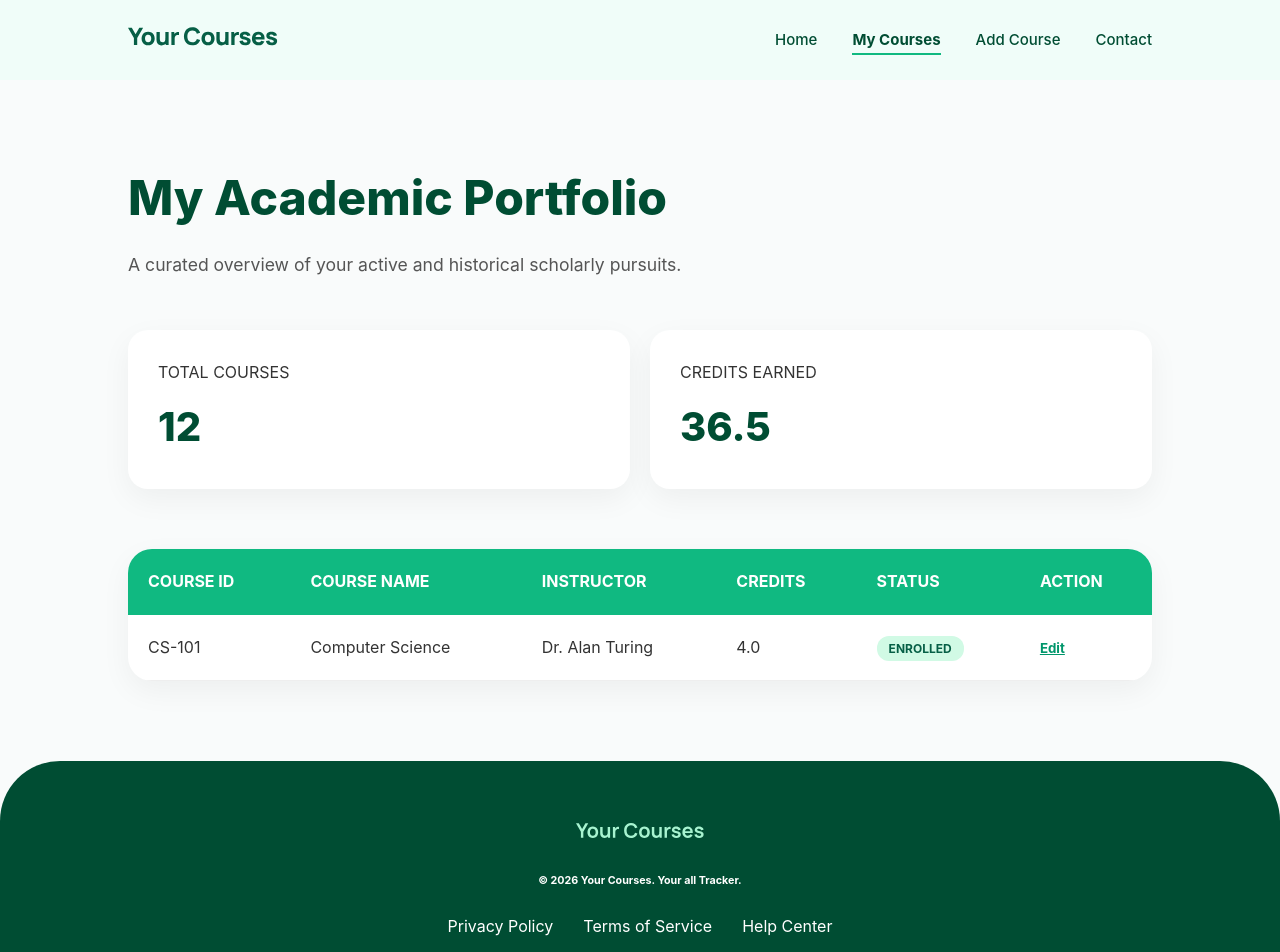
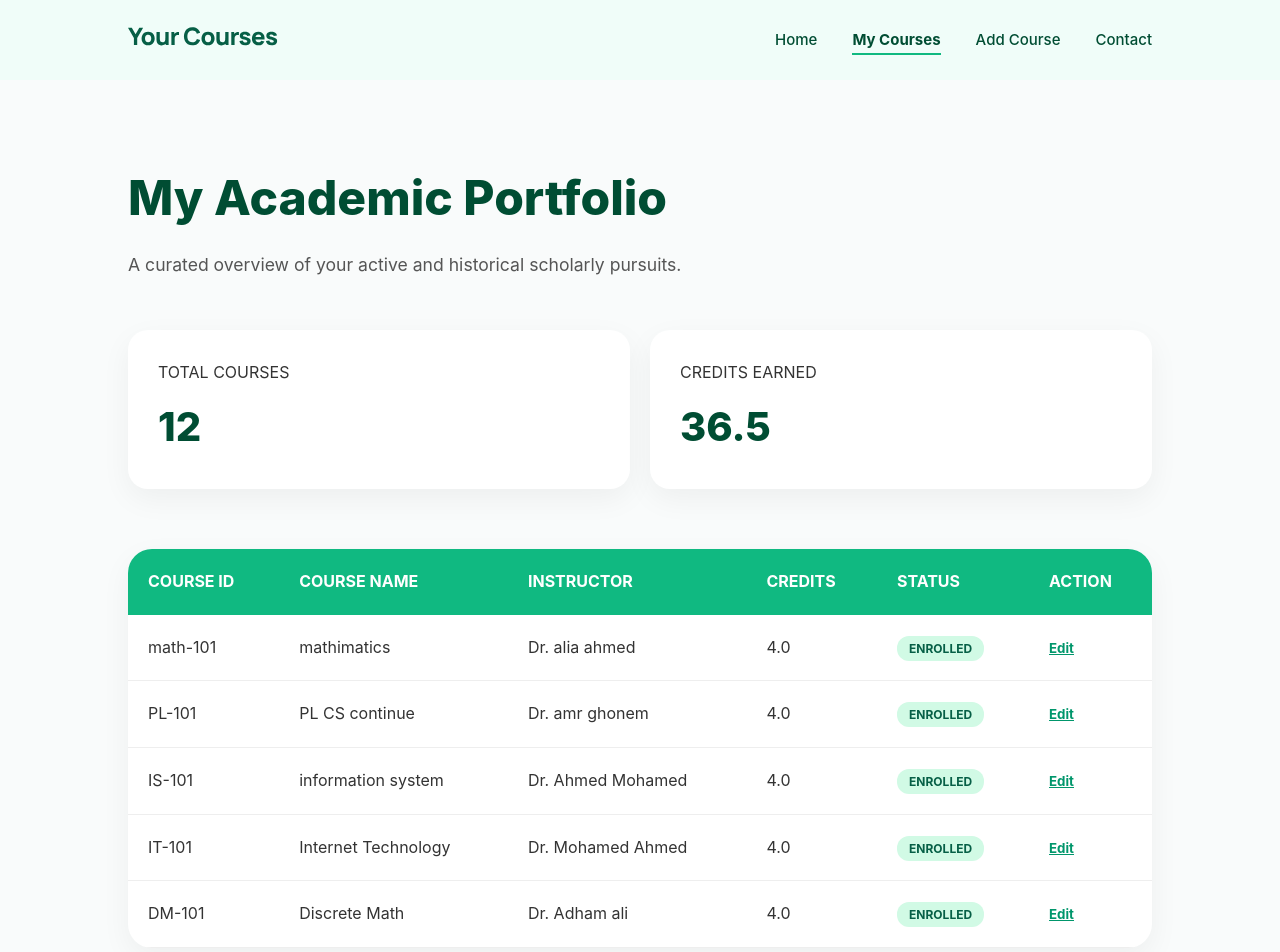
Before and after one commit to za103346-cpu/zyadlol.github.io, a plain HTML site: page pages/my-courses.html in a window 1280 px wide. Shown: the top 952 px of the page. Drawn offline with Linux system fonts and the light colour scheme.

Commit message:
Update my-courses.html

```diff
--- a/pages/my-courses.html
+++ b/pages/my-courses.html
@@ -51,9 +51,41 @@
                     </thead>
                     <tbody>
                         <tr>
-                            <td>CS-101</td>
-                            <td>Computer Science</td>
-                            <td>Dr. Alan Turing</td>
+                            <td>math-101</td>
+                            <td>mathimatics</td>
+                            <td>Dr. alia ahmed</td>
+                            <td>4.0</td>
+                            <td><span class="status-tag">ENROLLED</span></td>
+                            <td><button class="action-btn">Edit</button></td>
+                        </tr>
+                        <tr>
+                            <td>PL-101</td>
+                            <td>PL CS continue</td>
+                            <td>Dr. amr ghonem</td>
+                            <td>4.0</td>
+                            <td><span class="status-tag">ENROLLED</span></td>
+                            <td><button class="action-btn">Edit</button></td>
+                        </tr>
+                        <tr>
+                            <td>IS-101</td>
+                            <td>information system</td>
+                            <td>Dr. Ahmed Mohamed</td>
+                            <td>4.0</td>
+                            <td><span class="status-tag">ENROLLED</span></td>
+                            <td><button class="action-btn">Edit</button></td>
+                        </tr>
+                        <tr>
+                            <td>IT-101</td>
+                            <td>Internet Technology</td>
+                            <td>Dr. Mohamed Ahmed</td>
+                            <td>4.0</td>
+                            <td><span class="status-tag">ENROLLED</span></td>
+                            <td><button class="action-btn">Edit</button></td>
+                        </tr>
+                        <tr>
+                            <td>DM-101</td>
+                            <td>Discrete Math</td>
+                            <td>Dr. Adham ali</td>
                             <td>4.0</td>
                             <td><span class="status-tag">ENROLLED</span></td>
                             <td><button class="action-btn">Edit</button></td>
```
